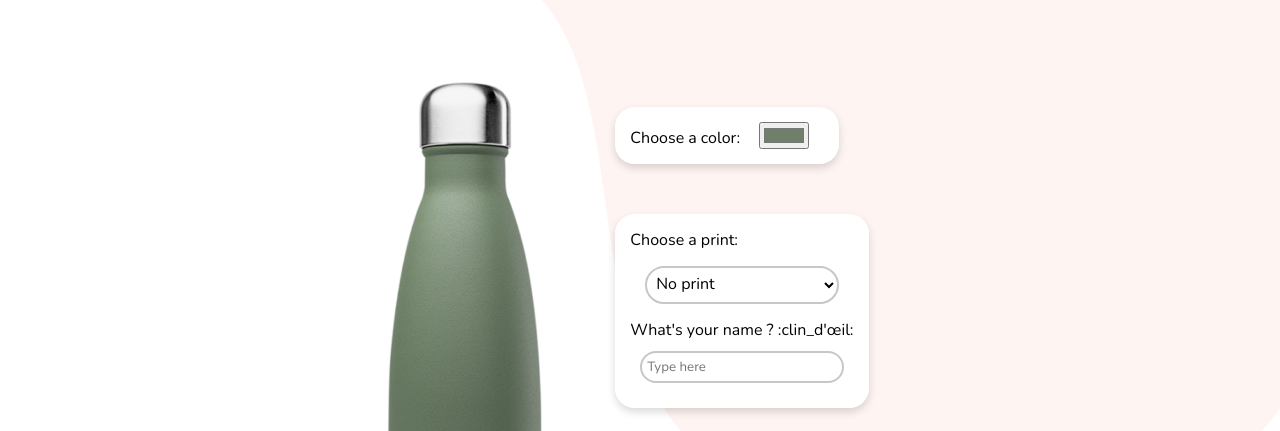
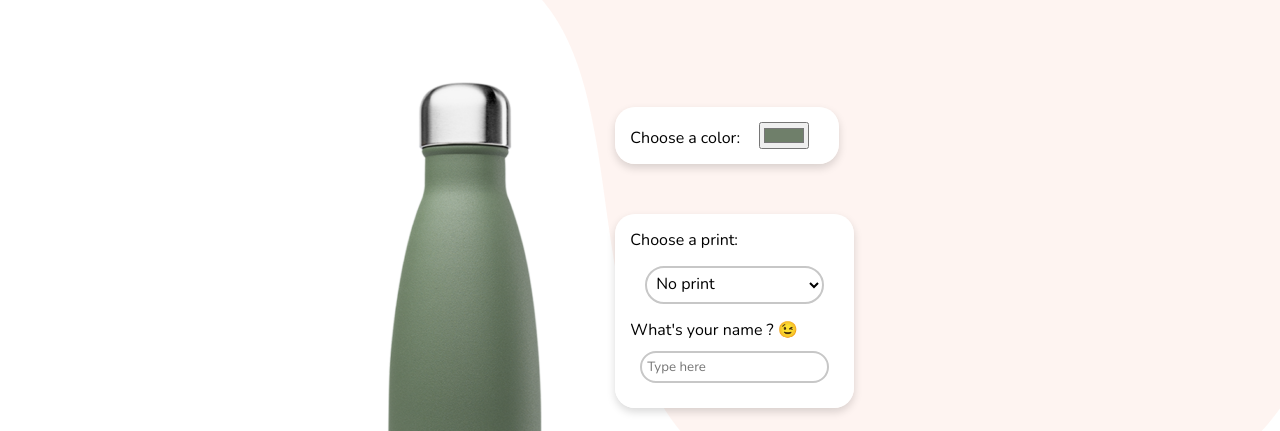
Before and after one commit to benjaminalrt/Isoeon, a website: page custom.html in a window 1280 px wide. Shown: the part 369-800 px from the top of the page. Drawn offline with nearby package versions, Linux system fonts and the light colour scheme.

Commit message:
UPDATE - ISSUE CLIN D'OEIL

```diff
--- a/custom.html
+++ b/custom.html
@@ -88,7 +88,7 @@
                         <option value="classic">Classic</option>
                     </optgroup>
                 </select>
-                <label for="print_text">What's your name ? :clin_d'œil:</label>
+                <label for="print_text">What's your name ? 😉</label>
                 <input id="print_text" type="text" placeholder="Type here">
             </fieldset>
             <fieldset class="size_field">
```
